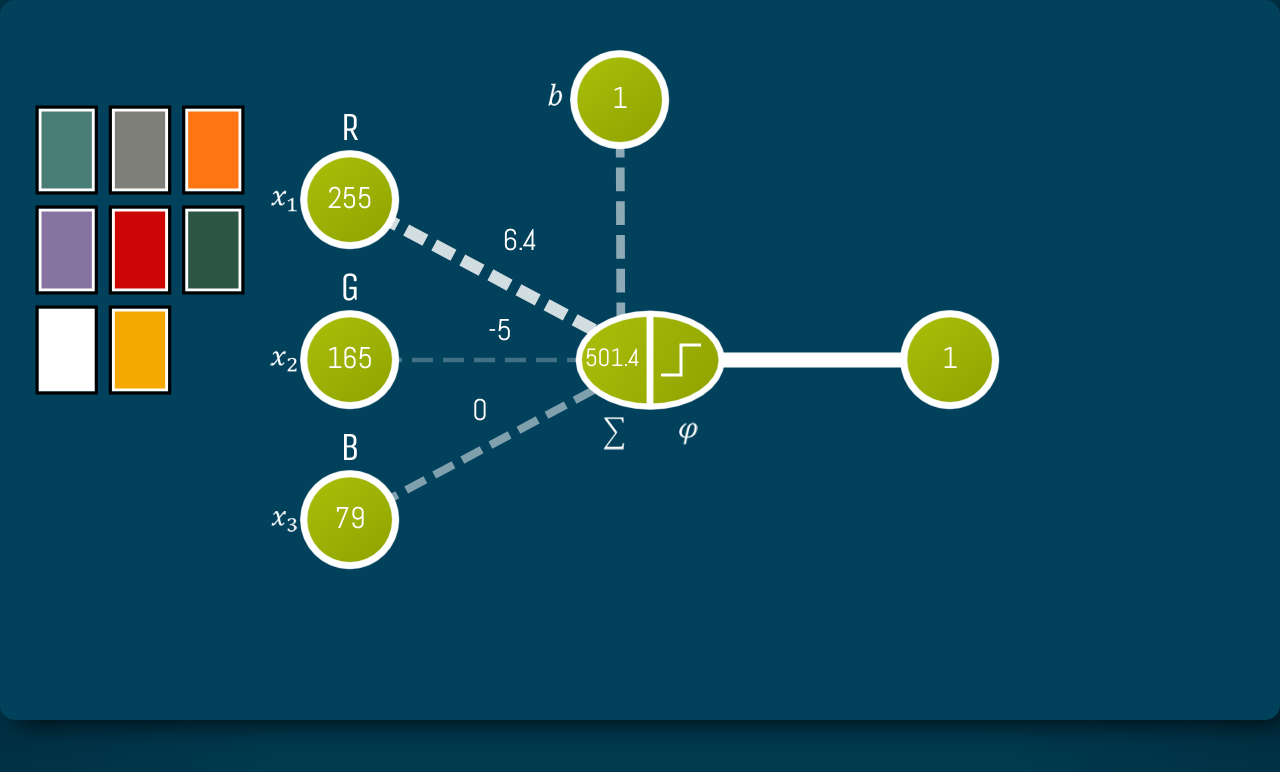
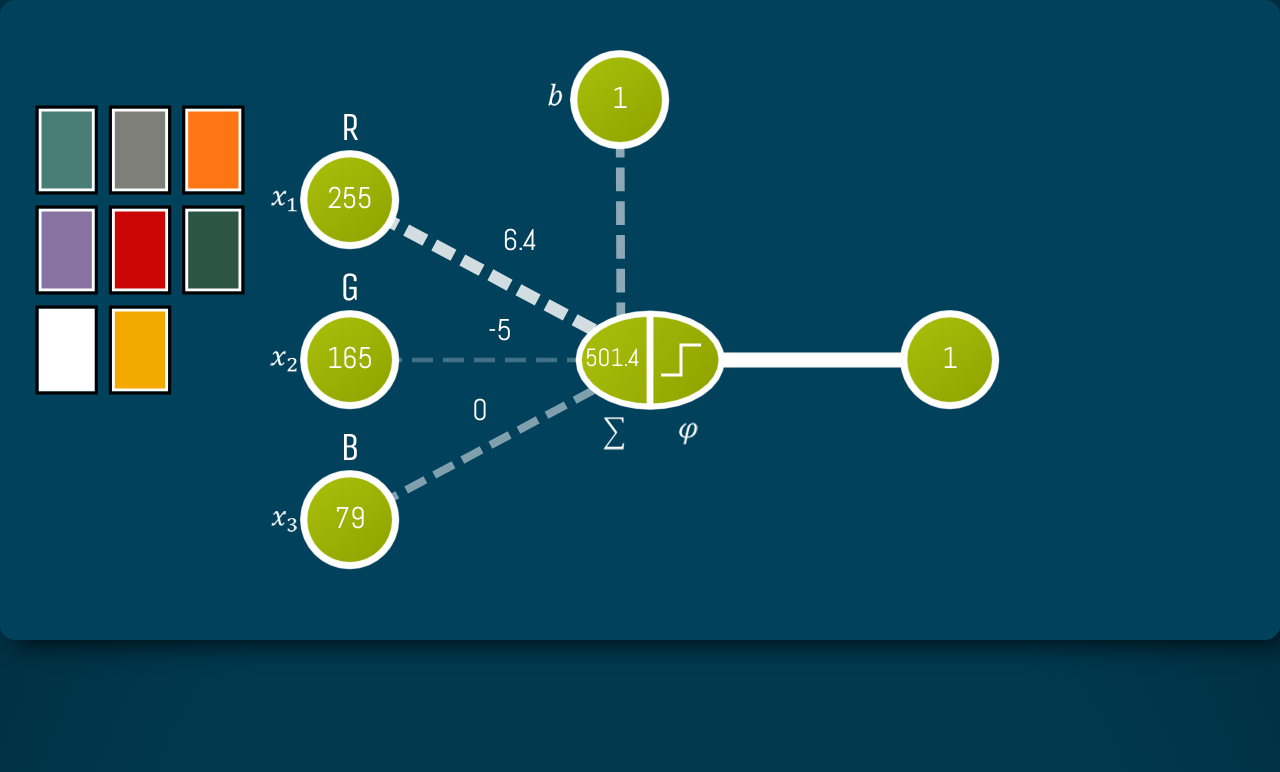
Before and after one commit to TNemes-3141/perzeptron-demo, a plain HTML site: page index.html in a window 1280 px wide. Drawn offline with Linux system fonts and the light colour scheme.

Commit message:
Adjust canvas size

```diff
--- a/main.css
+++ b/main.css
@@ -30,7 +30,7 @@ body {
 #inner-game-div {
     border-radius: 15px;
     overflow: hidden;
-    height: 720px;
+    height: 640px;
     margin: 0;
     padding: 0;
 
--- a/main.js
+++ b/main.js
@@ -8,7 +8,7 @@ import InputGrid from "./classes/input_grid.js";
 const canvas = document.getElementById("game-canvas");
 const context = canvas.getContext("2d");
 canvas.width = 1280;
-canvas.height = 720;
+canvas.height = 640;
 
 console.log(context);
 
```
